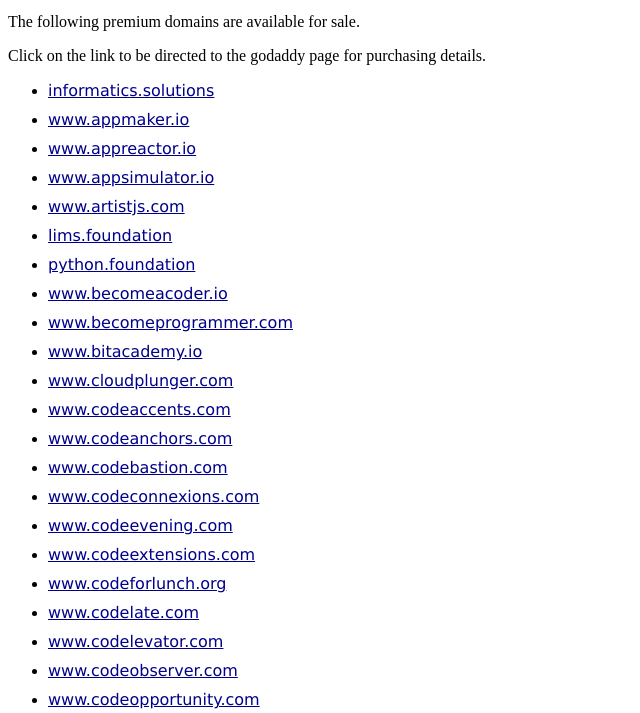
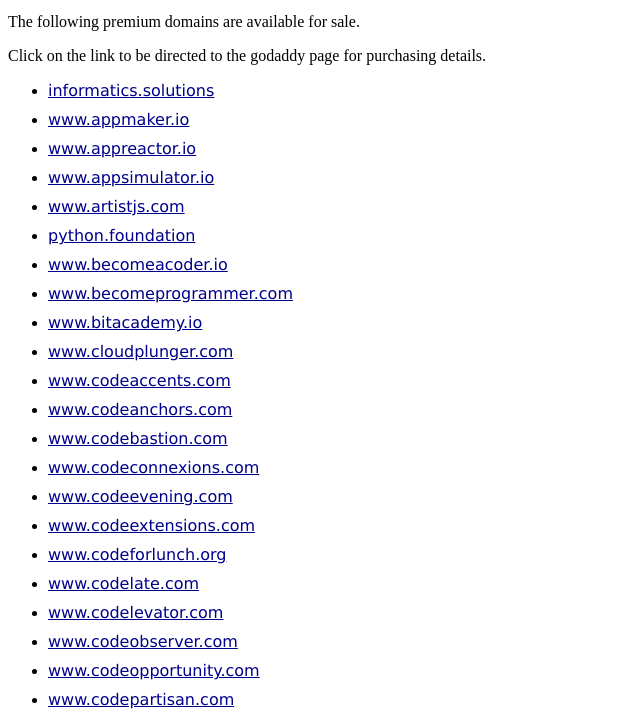
Before and after one commit to mveteanu/CodingSites, a plain HTML site: page index.html in a window 1280 px wide. Shown: the part 87-800 px from the top of the page, without its empty margins (0-640 px from the left). Drawn offline with Linux system fonts and the light colour scheme.

Commit message:
Update index.html

```diff
--- a/index.html
+++ b/index.html
@@ -40,7 +40,6 @@
 <li><a href="https://www.godaddy.com/dpp/find?checkAvail=1&domainToCheck=www.appreactor.io">www.appreactor.io</a></li>
 <li><a href="https://www.godaddy.com/dpp/find?checkAvail=1&domainToCheck=www.appsimulator.io">www.appsimulator.io</a></li>
 <li><a href="https://www.godaddy.com/dpp/find?checkAvail=1&domainToCheck=www.artistjs.com">www.artistjs.com</a></li>
-<li><a href="https://www.godaddy.com/dpp/find?checkAvail=1&domainToCheck=lims.foundation">lims.foundation</a></li>
 <li><a href="https://www.godaddy.com/dpp/find?checkAvail=1&domainToCheck=python.foundation">python.foundation</a></li>
 <li><a href="https://www.godaddy.com/dpp/find?checkAvail=1&domainToCheck=www.becomeacoder.io">www.becomeacoder.io</a></li>
 <li><a href="https://www.godaddy.com/dpp/find?checkAvail=1&domainToCheck=www.becomeprogrammer.com">www.becomeprogrammer.com</a></li>
```
